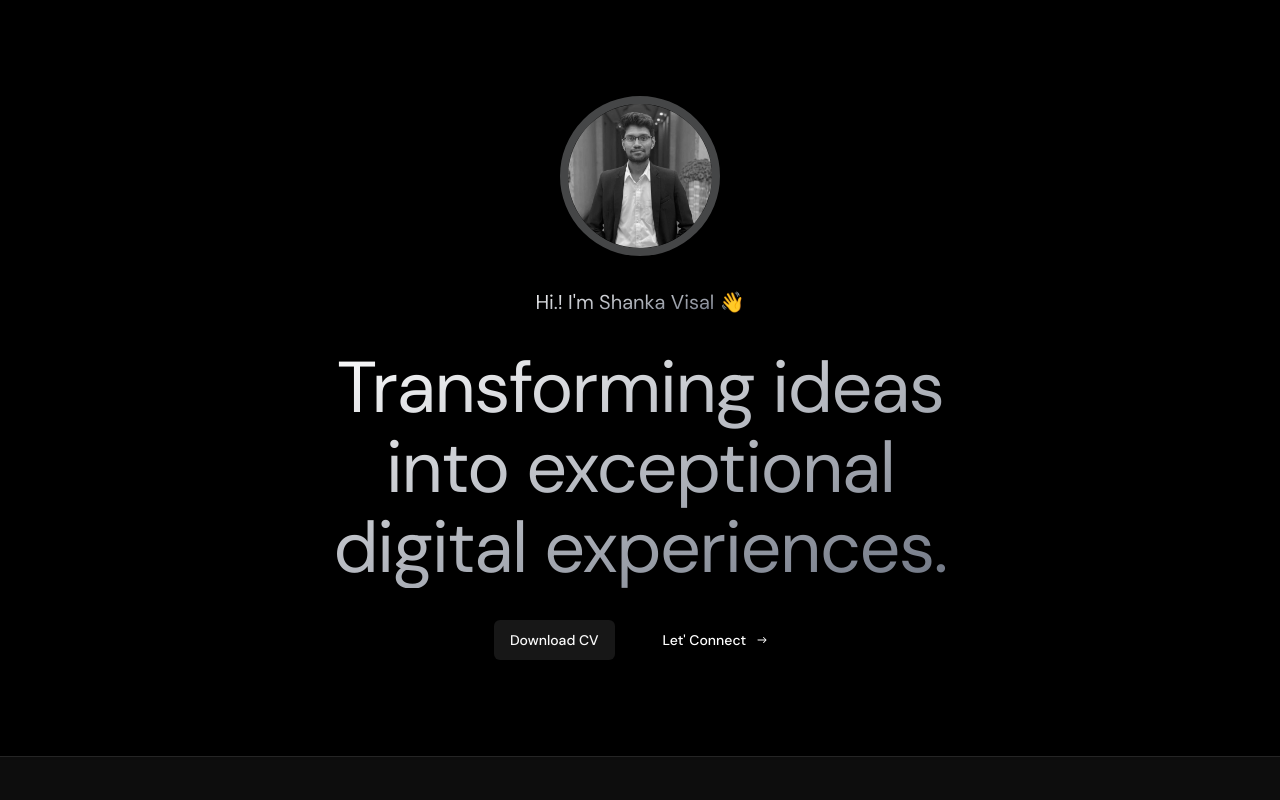
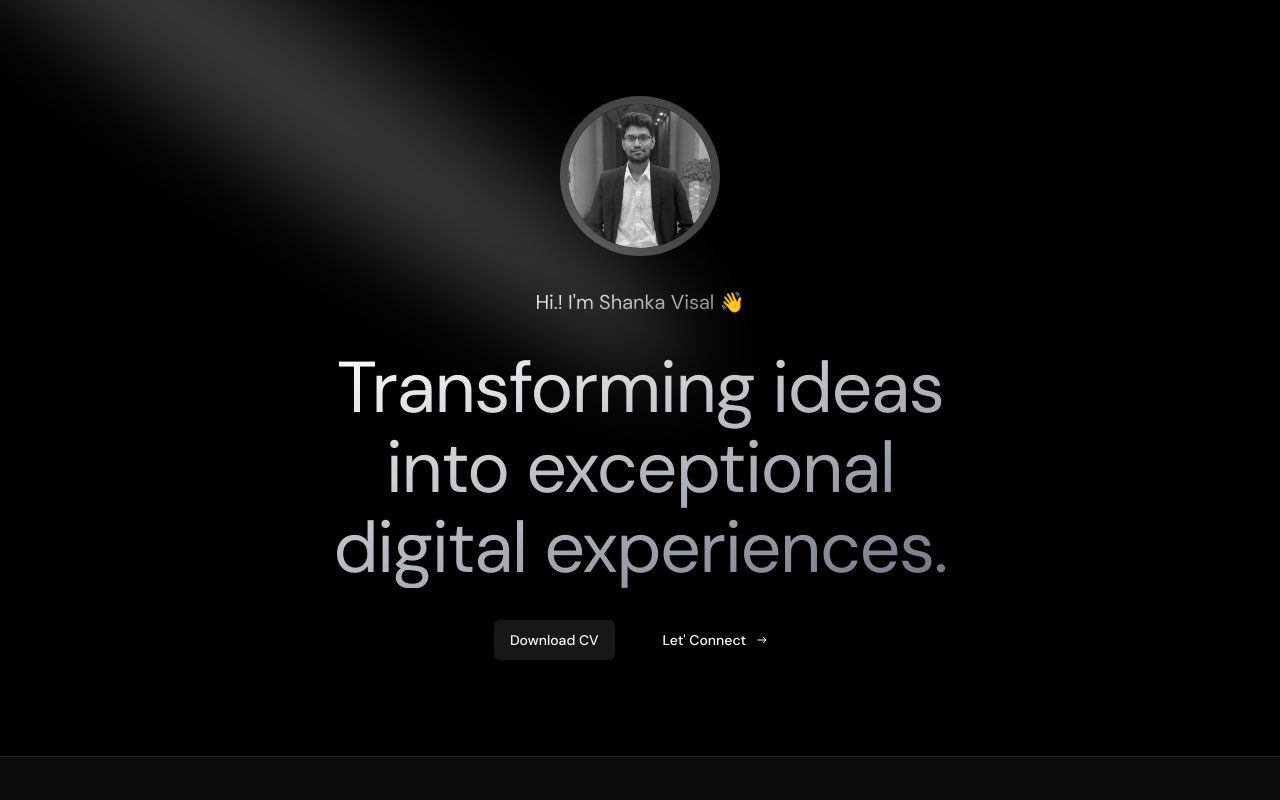
Before and after one commit to aweeshathavishanka/shanka-visal-personal-web, a Next.js app: page / in a window 1280 px wide. Shown: the top 800 px of the page. Built offline with nearby package versions, Linux system fonts and the light colour scheme.

Commit message:
Hero Section Spotlight Create

```diff
--- a/components/sections/HeroSection.tsx
+++ b/components/sections/HeroSection.tsx
@@ -6,10 +6,15 @@
 import { IoIosArrowRoundForward } from "react-icons/io";
 import BlurIn from "../ui/blur-in";
 import Meteors from "../ui/meteors";
+import { Spotlight } from "../ui/Spotlight";
 
 export default function HeroSection() {
   return (
     <div className=" py-10 md:py-[6rem]">
+      <Spotlight
+        className="-top-40 left-0 md:left-60 md:-top-20"
+        fill="white"
+      />
       {/* <Meteors number={30} /> */}
       <div className=" max-w-7xl mx-auto ">
         <div className=" flex items-center justify-center ">
--- a/components/sections/Skill.tsx
+++ b/components/sections/Skill.tsx
@@ -11,7 +11,7 @@
         <div className="max-w-7xl mx-auto py-4 md:py-[3rem]">
           <div className=" flex items-center justify-center">
             <Tag
-              text="Skill"
+              text="Skills"
               icon={<SiHyperskill size={16} />}
               textColor="text-blue-600"
               borderColor="border-blue-600"
--- /dev/null
+++ b/components/ui/Spotlight.tsx
@@ -0,0 +1,51 @@
+import React from "react";
+import { cn } from "@/lib/utils";
+
+type SpotlightProps = {
+  className?: string;
+  fill?: string;
+};
+
+export const Spotlight = ({ className, fill }: SpotlightProps) => {
+  return (
+    <svg
+      className={cn(
+        "animate-spotlight pointer-events-none absolute z-[1]  h-[169%] w-[138%] lg:w-[84%] opacity-0",
+        className
+      )}
+      xmlns="http://www.w3.org/2000/svg"
+      viewBox="0 0 3787 2842"
+      fill="none">
+      <g filter="url(#filter)">
+        <ellipse
+          cx="1924.71"
+          cy="273.501"
+          rx="1924.71"
+          ry="273.501"
+          transform="matrix(-0.822377 -0.568943 -0.568943 0.822377 3631.88 2291.09)"
+          fill={fill || "white"}
+          fillOpacity="0.21"></ellipse>
+      </g>
+      <defs>
+        <filter
+          id="filter"
+          x="0.860352"
+          y="0.838989"
+          width="3785.16"
+          height="2840.26"
+          filterUnits="userSpaceOnUse"
+          colorInterpolationFilters="sRGB">
+          <feFlood floodOpacity="0" result="BackgroundImageFix"></feFlood>
+          <feBlend
+            mode="normal"
+            in="SourceGraphic"
+            in2="BackgroundImageFix"
+            result="shape"></feBlend>
+          <feGaussianBlur
+            stdDeviation="151"
+            result="effect1_foregroundBlur_1065_8"></feGaussianBlur>
+        </filter>
+      </defs>
+    </svg>
+  );
+};
--- a/tailwind.config.ts
+++ b/tailwind.config.ts
@@ -10,93 +10,106 @@
   theme: {
     extend: {
       backgroundImage: {
-  			'gradient-radial': 'radial-gradient(var(--tw-gradient-stops))',
-  			'gradient-conic': 'conic-gradient(from 180deg at 50% 50%, var(--tw-gradient-stops))'
+        "gradient-radial": "radial-gradient(var(--tw-gradient-stops))",
+        "gradient-conic":
+          "conic-gradient(from 180deg at 50% 50%, var(--tw-gradient-stops))",
       },
       borderRadius: {
-  			lg: 'var(--radius)',
-  			md: 'calc(var(--radius) - 2px)',
-  			sm: 'calc(var(--radius) - 4px)'
+        lg: "var(--radius)",
+        md: "calc(var(--radius) - 2px)",
+        sm: "calc(var(--radius) - 4px)",
       },
       colors: {
-  			background: 'hsl(var(--background))',
-  			foreground: 'hsl(var(--foreground))',
+        background: "hsl(var(--background))",
+        foreground: "hsl(var(--foreground))",
         card: {
-  				DEFAULT: 'hsl(var(--card))',
-  				foreground: 'hsl(var(--card-foreground))'
+          DEFAULT: "hsl(var(--card))",
+          foreground: "hsl(var(--card-foreground))",
         },
         popover: {
-  				DEFAULT: 'hsl(var(--popover))',
-  				foreground: 'hsl(var(--popover-foreground))'
+          DEFAULT: "hsl(var(--popover))",
+          foreground: "hsl(var(--popover-foreground))",
         },
         primary: {
-  				DEFAULT: 'hsl(var(--primary))',
-  				foreground: 'hsl(var(--primary-foreground))'
+          DEFAULT: "hsl(var(--primary))",
+          foreground: "hsl(var(--primary-foreground))",
         },
         secondary: {
-  				DEFAULT: 'hsl(var(--secondary))',
-  				foreground: 'hsl(var(--secondary-foreground))'
+          DEFAULT: "hsl(var(--secondary))",
+          foreground: "hsl(var(--secondary-foreground))",
         },
         muted: {
-  				DEFAULT: 'hsl(var(--muted))',
-  				foreground: 'hsl(var(--muted-foreground))'
+          DEFAULT: "hsl(var(--muted))",
+          foreground: "hsl(var(--muted-foreground))",
         },
         accent: {
-  				DEFAULT: 'hsl(var(--accent))',
-  				foreground: 'hsl(var(--accent-foreground))'
+          DEFAULT: "hsl(var(--accent))",
+          foreground: "hsl(var(--accent-foreground))",
         },
         destructive: {
-  				DEFAULT: 'hsl(var(--destructive))',
-  				foreground: 'hsl(var(--destructive-foreground))'
+          DEFAULT: "hsl(var(--destructive))",
+          foreground: "hsl(var(--destructive-foreground))",
         },
-  			border: 'hsl(var(--border))',
-  			input: 'hsl(var(--input))',
-  			ring: 'hsl(var(--ring))',
+        border: "hsl(var(--border))",
+        input: "hsl(var(--input))",
+        ring: "hsl(var(--ring))",
         chart: {
-  				'1': 'hsl(var(--chart-1))',
-  				'2': 'hsl(var(--chart-2))',
-  				'3': 'hsl(var(--chart-3))',
-  				'4': 'hsl(var(--chart-4))',
-  				'5': 'hsl(var(--chart-5))'
-  			}
+          "1": "hsl(var(--chart-1))",
+          "2": "hsl(var(--chart-2))",
+          "3": "hsl(var(--chart-3))",
+          "4": "hsl(var(--chart-4))",
+          "5": "hsl(var(--chart-5))",
+        },
       },
       animation: {
-  			meteor: 'meteor 5s linear infinite',
-  			marquee: 'marquee var(--duration) infinite linear',
-  			'marquee-vertical': 'marquee-vertical var(--duration) linear infinite'
+        meteor: "meteor 5s linear infinite",
+        spotlight: "spotlight 2s ease .75s 1 forwards",
+        marquee: "marquee var(--duration) infinite linear",
+        "marquee-vertical": "marquee-vertical var(--duration) linear infinite",
       },
       keyframes: {
         meteor: {
-  				'0%': {
-  					transform: 'rotate(215deg) translateX(0)',
-  					opacity: '1'
+          "0%": {
+            transform: "rotate(215deg) translateX(0)",
+            opacity: "1",
           },
-  				'70%': {
-  					opacity: '1'
+          "70%": {
+            opacity: "1",
           },
-  				'100%': {
-  					transform: 'rotate(215deg) translateX(-500px)',
-  					opacity: '0'
-  				}
+          "100%": {
+            transform: "rotate(215deg) translateX(-500px)",
+            opacity: "0",
           },
+        },
+
         marquee: {
           from: {
-  					transform: 'translateX(0)'
+            transform: "translateX(0)",
           },
           to: {
-  					transform: 'translateX(calc(-100% - var(--gap)))'
-  				}
+            transform: "translateX(calc(-100% - var(--gap)))",
           },
-  			'marquee-vertical': {
+        },
+        spotlight: {
+          "0%": {
+            opacity: "0",
+            transform: "translate(-72%, -62%) scale(0.5)",
+          },
+          "100%": {
+            opacity: "1",
+            transform: "translate(-50%,-40%) scale(1)",
+          },
+        },
+        "marquee-vertical": {
           from: {
-  					transform: 'translateY(0)'
+            transform: "translateY(0)",
           },
           to: {
-  					transform: 'translateY(calc(-100% - var(--gap)))'
-  				}
-  			}
-  		}
-  	}
+            transform: "translateY(calc(-100% - var(--gap)))",
+          },
+        },
+      },
+    },
   },
   plugins: [require("tailwindcss-animate")],
 };
```
Lines whose indentation alone changed are shown as unchanged.
